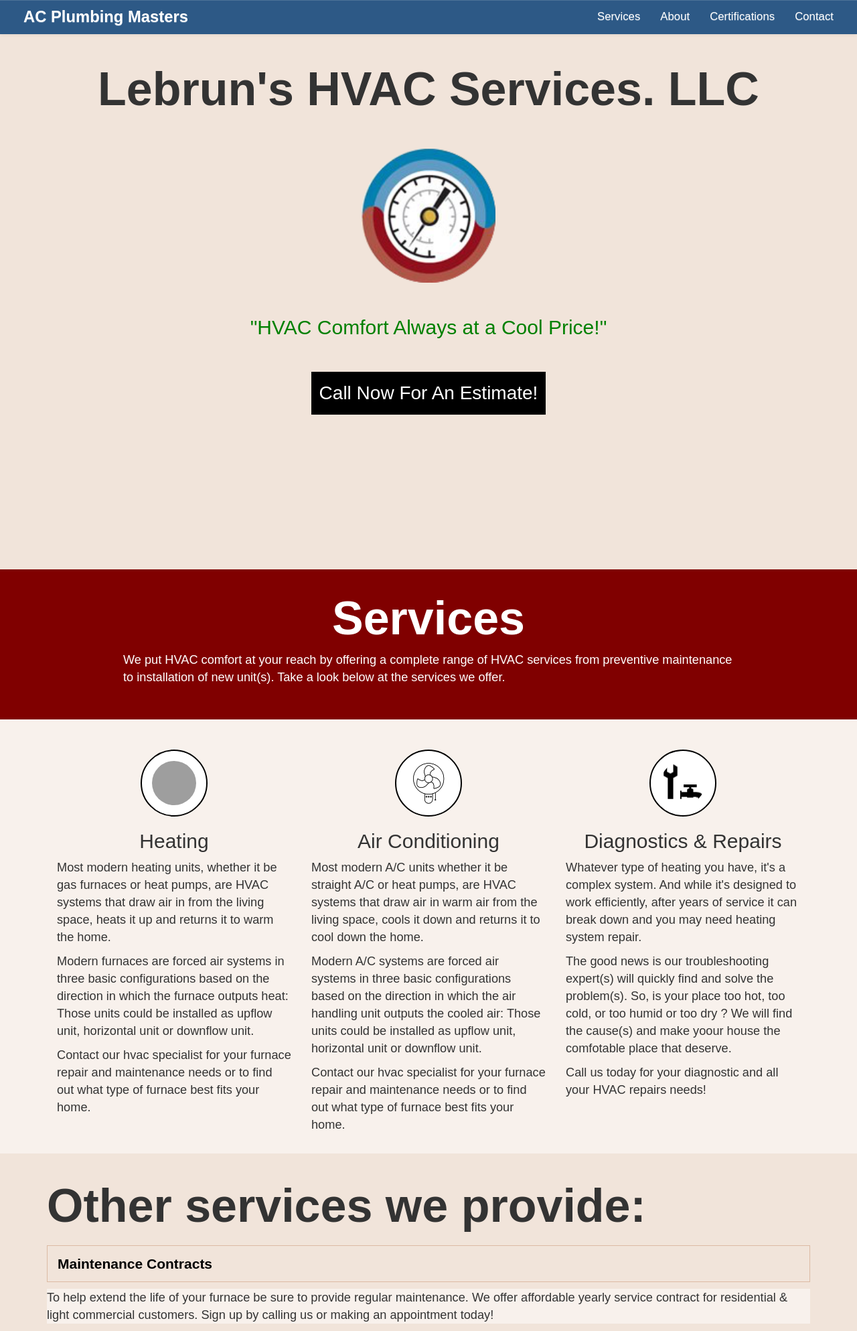
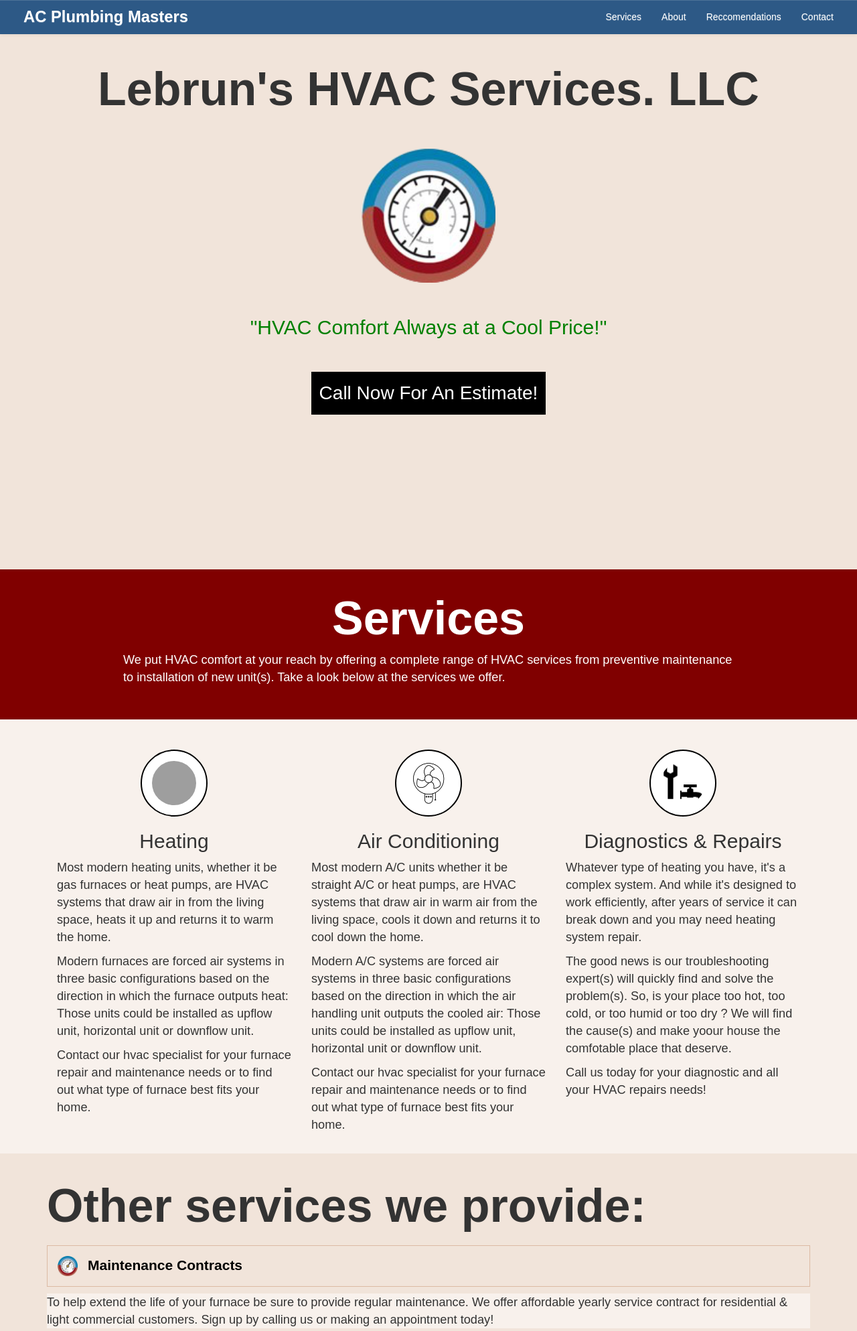
Before and after one commit to npaul007/acPlumbingMasters, a PHP site: page / in a window 1280 px wide. Shown: the top 1987 px of the page at 67% size. Run offline with PHP 8.4, Linux system fonts and the light colour scheme; some libraries are stand-ins or nearby versions; grey boxes are pictures that could not be loaded.

Commit message:
meter icon added to accordion

```diff
--- a/css/style.css
+++ b/css/style.css
@@ -56,7 +56,7 @@ footer .container a{
 
 .navbar-default .navbar-nav>li>a {
     color: #fff;
-    font-size: 1.2em;
+    font-size: 1em;
 }
 
 .navbar-default .navbar-nav>li>a:hover{
@@ -118,6 +118,12 @@ footer .container a{
 	height: 200px;
 	width: 200px;
 	margin-bottom: 50px;
+}
+
+.accordionMetoerImg{
+	width: 30px;
+	height: 30px;
+	margin-right: 15px;
 }
 
 button{
@@ -297,4 +303,14 @@ p{
 		color: #fff;
 		text-shadow:3px 3px #000;
 	}
+
+	.accordionMetoerImg{
+		width: 20px;
+		height: 20px;
+		margin-right: 5px;
+	}
+
+	#accordion h3{
+		font-size: 1.2em;
+	}
 }
--- a/index.html
+++ b/index.html
@@ -42,7 +42,7 @@ My portfolio: https://github.com/npaul007
 		      <ul class="nav navbar-nav navbar-right">
 		        <li id="servicesLink"><a>Services</a></li>
 		        <li id="aboutLink"><a>About</a></li>
-		        <li id="certifLink"><a>Certifications</a></li>
+		        <li id="certifLink"><a>Reccomendations</a></li>
 		        <li id="contactLink"><a>Contact</a></li>
 		      </ul>
 		    </div>
@@ -118,13 +118,13 @@ My portfolio: https://github.com/npaul007
 					<h1 class="lead-header"><strong>Other services we provide:</strong></h1>
 
 					<div id="accordion">
-					  <h3>Maintenance Contracts</h3>
+					  <h3><img src="images/meter.png" class="accordionMetoerImg" alt="">Maintenance Contracts</h3>
 					  <div>
 					    <p>
 					   To help extend the life of your furnace be sure to provide regular maintenance.  We offer affordable yearly service contract for residential & light commercial customers. Sign up by calling us or making an appointment today!
 					    </p>
 					  </div>
-					  <h3>HVAC Unit Protection</h3>
+					  <h3><img src="images/meter.png" class="accordionMetoerImg" alt="">HVAC Unit Protection</h3>
 					  <div>
 					    <p>
 					  Each year , the average home or business experiences more than 300 potentially damaging surges.Today's Heating, Ventilation and Air Conditioning (HVAC) Equipment is becoming more sensitive to this avoidable environmental condition.</p>
@@ -134,7 +134,7 @@ My portfolio: https://github.com/npaul007
 						Installation of a quality surge protector product to prevent or minimize the damage to your HVAC units. It removes the daily power surges and spikes from the local power company, it protects from lightning strikes and the life of your equipment as well. Get it installed today by calling us for an appointment now!
 						</p>
 					  </div>
-					  <h3>Water Damage Protection</h3>
+					  <h3><img src="images/meter.png" class="accordionMetoerImg" alt="">Water Damage Protection</h3>
 					  <div>
 						<p>The damage caused by excess condensation in your HVAC system is preventable. We offer brand names moisture prevention systems for your air conditioner, which monitors AC condensation and warns users when the level of condensation is unsafe.</p>
 						<p>Some of their caracteristics and benefits:</p>
@@ -147,7 +147,7 @@ My portfolio: https://github.com/npaul007
 							<li>Excellent for Rooftop Package Units</li>
 						</ul>
 					  </div>
-					  <h3>New Unit Install  & Upgrades</h3>
+					  <h3><img src="images/meter.png" class="accordionMetoerImg" alt="">New Unit Install  & Upgrades</h3>
 					  <div>
 					    <p>
 							Reduce Energy Costs &
@@ -221,6 +184,43 @@ My portfolio: https://github.com/npaul007
 							</div>
 						</div>
 					</article>
+				</div>
+			</div>
+
+			<div class="row evenRow">
+				<div class="container">
+					<header>
+						<h1 class="lead-header"><strong>Reccomendations</strong></h1>
+						<h1>Here are some tips to help create a comfortable environment for your home or business:</h1>
+					</header>
+				</div>
+			</div>
+
+			<div class="row oddRow">
+				<div class="container">
+
+				</div>
+			</div>
+
+			<div class="row" id="about-lead-header">
+				<div class="container">
+					<div class="col-md-4">
+						<img src="images/nicsonPortrait.jpg" class="img-responsive img-circle center" alt="">
+					</div>
+					<div class="col-md-8">
+						<h2><strong>Nicson Lebrun</strong></h2>
+						<h3>Chief Executive Officer of Lebrun's HVAC Services LLC.</h3>
+						<p>Lebrun's HVAC Services provides cooling, heating, and Indoor Air Quality services  with a knowledgeable team of trained specialist(s) who have the professional background to get the job done right. Garanteed.<p>
+						<p>
+						You can count on our courteous technician(s), and Comfort Advisor(s) to provide you with exceptional service - 24/7.</p>
+						<p>
+						When our technician(s) visit(s) your home, rest assured that they have passed national background and drug tests, and are equipped to provide you with the service you need.</p>
+						<p>
+						We treat you and your property with respect by calling before we arrive at your property, providing an honest, upfront estimate you approve before any work is done, and taking care of your property by using shoe covers and drop cloths as needed.</p>
+						<i class="fa fa-linkedin social-meadia-icons"></i>
+						<i class="fa fa-facebook-square social-meadia-icons"></i>
+						<i class="fa fa-twitter social-meadia-icons"></i>
+					</div>
 				</div>
 			</div>
 
```
Also changed, not shown: other parts of index.html (+0 -37 lines).
